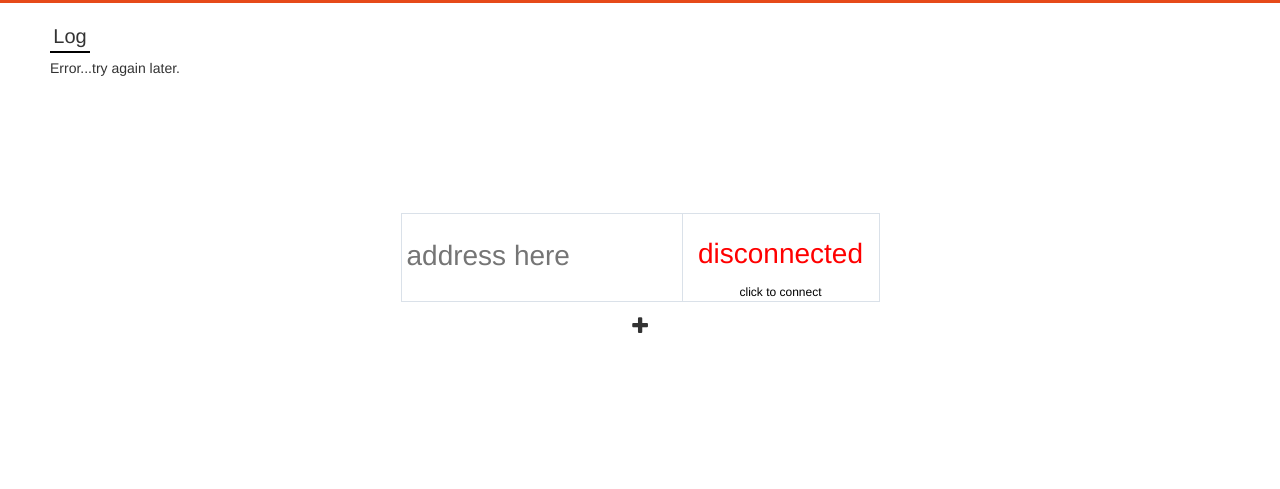
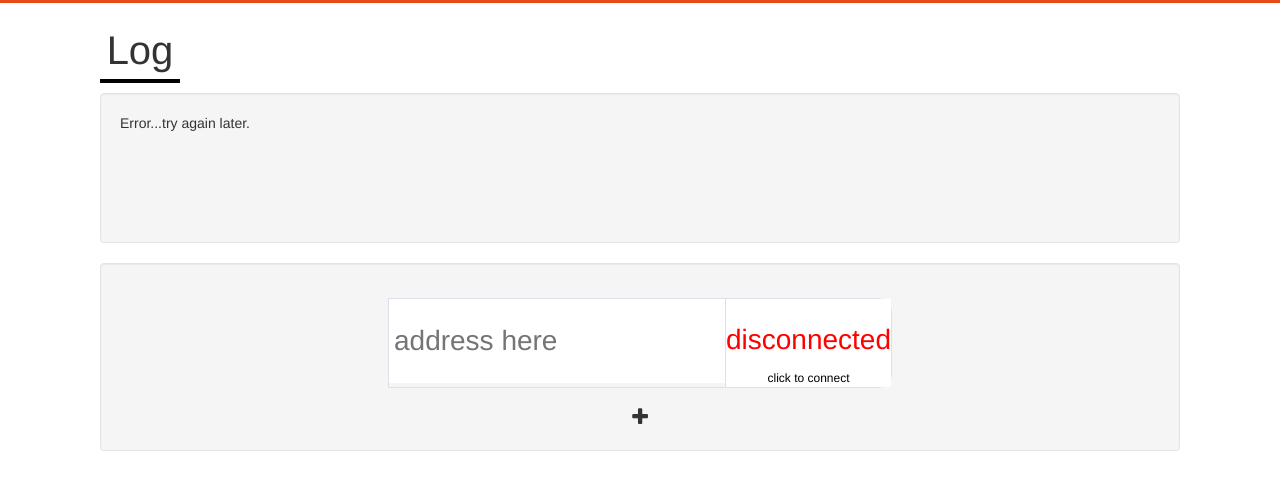
Before and after one commit to bnanalyzer/bnanalyzer.github.io, a plain HTML site: page tools/notification.html in a window 1280 px wide. Shown: the part 53-542 px from the top of the page. Drawn offline with nearby package versions, Linux system fonts and the light colour scheme; no server answers.

Commit message:
More dependency stuff. Changed styling of notifier.

```diff
--- a/resources/notification.css
+++ b/resources/notification.css
@@ -1,39 +1,32 @@
 body {
-    padding: 75px 0 !important;
+    min-width: 768px;
+    padding: 75px 100px !important;
 }
 
 .input {
-    padding: 0 !important;
-    width: 10em;
-    margin: 5px auto;
+    border: 1px solid #DAE1E9;
+    border-radius: 0 14px 14px 0;
+    margin: 15px auto;
     font-size: 2.8rem;
     display: table;
-    border-width: 1px;
-    border-style: solid;
-    border-color: #DAE1E9;
-    transition: 0.25s ease;
     vertical-align: middle;
 }
 
 .address {
     display: table-cell;
     vertical-align: middle;
-    width: 10em;
-    padding: 0 5px;
+    width: 12em;
+    padding: 5px;
     height: 3em;
     border: none;
-    color: #4E5C6E;
 }
 
 .status {
     margin: 0 !important;
     color: red;
+    background-color: white;
     border-left: 1px solid #DAE1E9;
     display: table-cell;
-}
-
-#status {
-    width: 7em !important;
 }
 
 .click {
@@ -45,18 +38,16 @@ body {
 
 .addmore {
     font-size: 2rem;
-    margin: 10px auto;
-    width: 50px;
-    height: 50px;
+    margin: 10px auto 0px auto;
 }
 
 .log {
     height: 150px;
-    overflow: auto;;
-    margin: 0 50px;
+    overflow: auto;
+    margin-bottom: 30px;
     text-align: left;
 }
+
 .log p {
-    padding: 0;
     margin: 0;
 }
--- a/tools/notification.html
+++ b/tools/notification.html
@@ -20,9 +20,10 @@
 </nav>
 
 <body>
-	<p style="margin-left: 50px; font-size: 2rem; border-bottom: 2px solid black; width: 4rem; margin-bottom: 5px">Log</p>
-	<div class="log">
+	<p style="font-size: 4rem; border-bottom: 4px solid black; width: 8rem;">Log</p>
+	<div class="log well">
 	</div>
+	<div class="well">
 		<div id="boxes">
 		    <div class="input" id="1">
 		        <input class="address" id="address" placeholder="address here" type="text">
@@ -35,5 +36,6 @@
 	    <div class="addmore">
 	    	<i class="fa fa-plus" aria-hidden="true"></i>
 	    </div>
+	</div>
 </body>
 </html>
```
Lines whose indentation alone changed are shown as unchanged.
